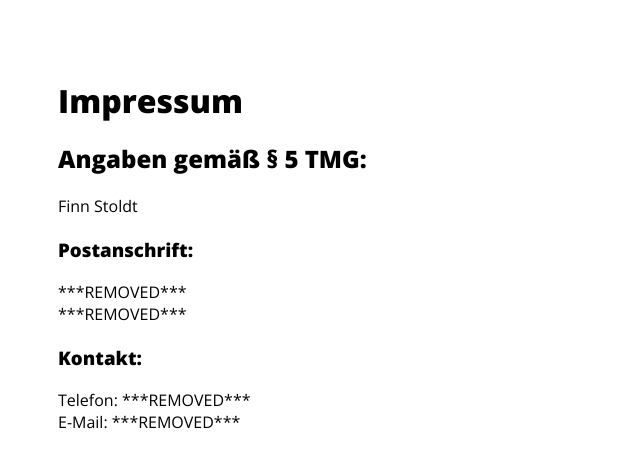
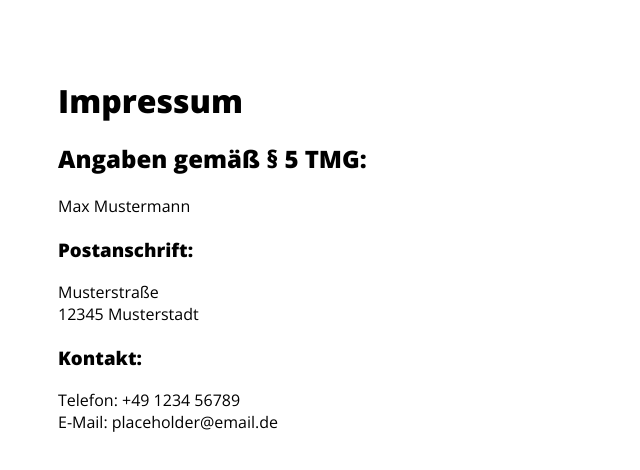
Before and after one commit to finnstoldt/website, a React (Create React App) app in the folder frontend/: page /impressum in a window 1280 px wide. Shown: the top 470 px of the page, without its empty margins (0-640 px from the left). Built offline with nearby package versions, Linux system fonts and the light colour scheme; the HTML template or start-up script is replaced by a standard one.

Commit message:
Moved sensitive information to .env

```diff
--- a/frontend/src/components/Logo.js
+++ b/frontend/src/components/Logo.js
@@ -1,4 +1,5 @@
-import styled from "styled-components";
+import styled from 'styled-components';
+import { config } from '../config';
 
 const Wrapper = styled.div`
   font-size: 40px;
@@ -26,7 +27,7 @@ const SubTitle = styled.div`
 function Logo({ className }) {
   return (
     <Wrapper className={className}>
-      <Title>Finn Stoldt</Title>
+      <Title>{config.contact.name}</Title>
       <SubTitle>IT-Dienstleistungen</SubTitle>
     </Wrapper>
   );
--- a/frontend/src/config.js
+++ b/frontend/src/config.js
@@ -1,6 +1,12 @@
 const config = {
-  email: process.env.REACT_APP_EMAIL || 'placeholder@email.de',
-  phone: process.env.REACT_APP_PHONE || '+49 1234 56789',
+  contact: {
+    name: process.env.REACT_APP_CONTACT_NAME || 'Max Mustermann',
+    email: process.env.REACT_APP_CONTACT_EMAIL || 'placeholder@email.de',
+    phone: process.env.REACT_APP_CONTACT_PHONE || '+49 1234 56789',
+    street: process.env.REACT_APP_CONTACT_STREET || 'Musterstraße',
+    zip: process.env.REACT_APP_CONTACT_ZIP || '12345',
+    city: process.env.REACT_APP_CONTACT_CITY || 'Musterstadt',
+  },
 };
 
 export { config };
--- a/frontend/src/pages/Imprint.js
+++ b/frontend/src/pages/Imprint.js
@@ -1,4 +1,5 @@
 import styled from 'styled-components';
+import { config } from '../config';
 
 const ImprintWrapper = styled.div`
   padding: 50px;
@@ -14,16 +15,16 @@ export function Imprint() {
     <ImprintWrapper>
       <h1>Impressum</h1>
       <h2>Angaben gemäß § 5 TMG:</h2>
-      <p>Finn Stoldt</p>
+      <p>{config.contact.name}</p>
       <h3>Postanschrift:</h3>
       <p>
-        ***REMOVED***
-        <br /> ***REMOVED***
+        {config.contact.street}
+        <br /> {config.contact.zip} {config.contact.city}
       </p>
       <h3>Kontakt:</h3>
       <p>
-        Telefon: ***REMOVED*** <br />
-        E-Mail: ***REMOVED***
+        Telefon: {config.contact.phone} <br />
+        E-Mail: {config.contact.email}
       </p>
     </ImprintWrapper>
   );
```
